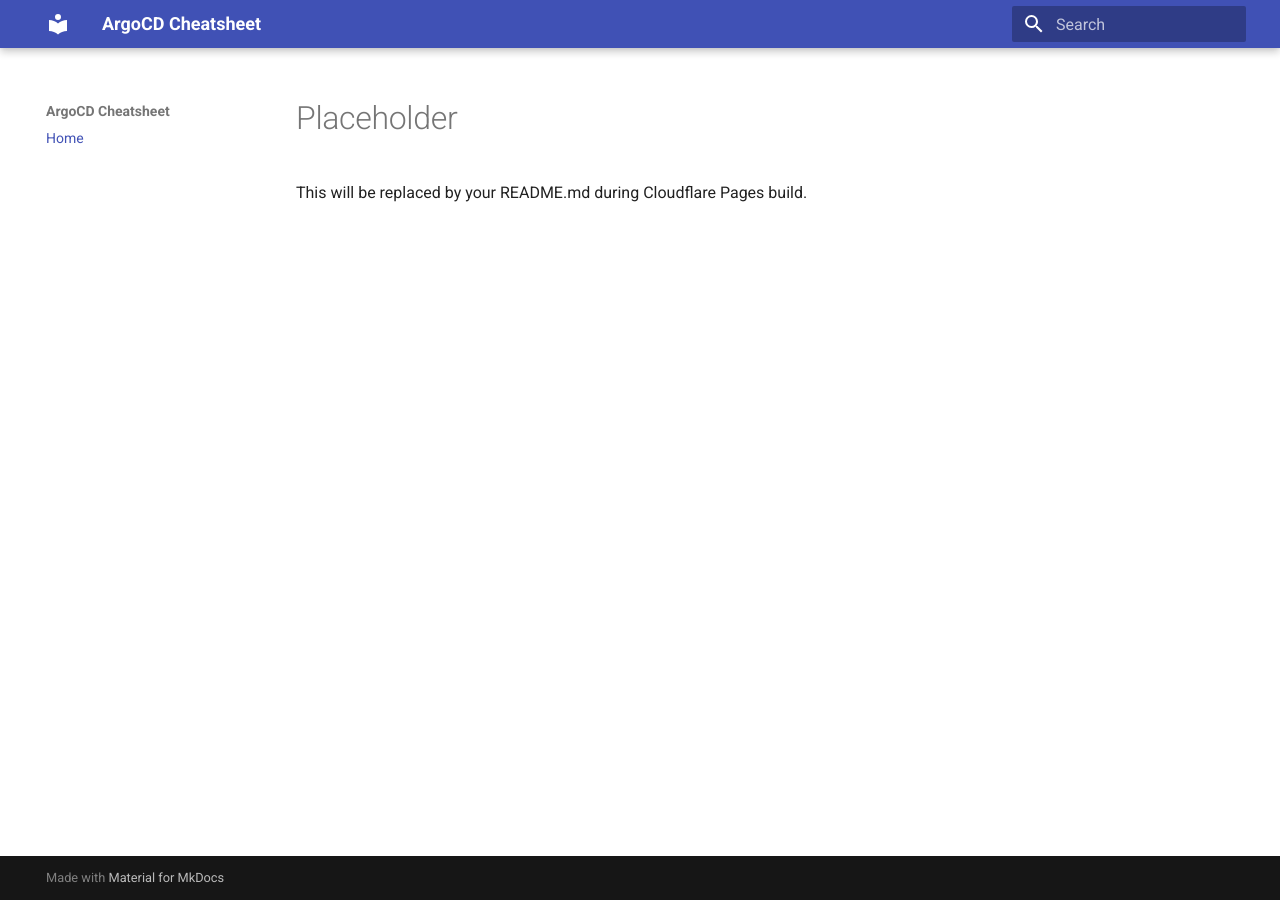
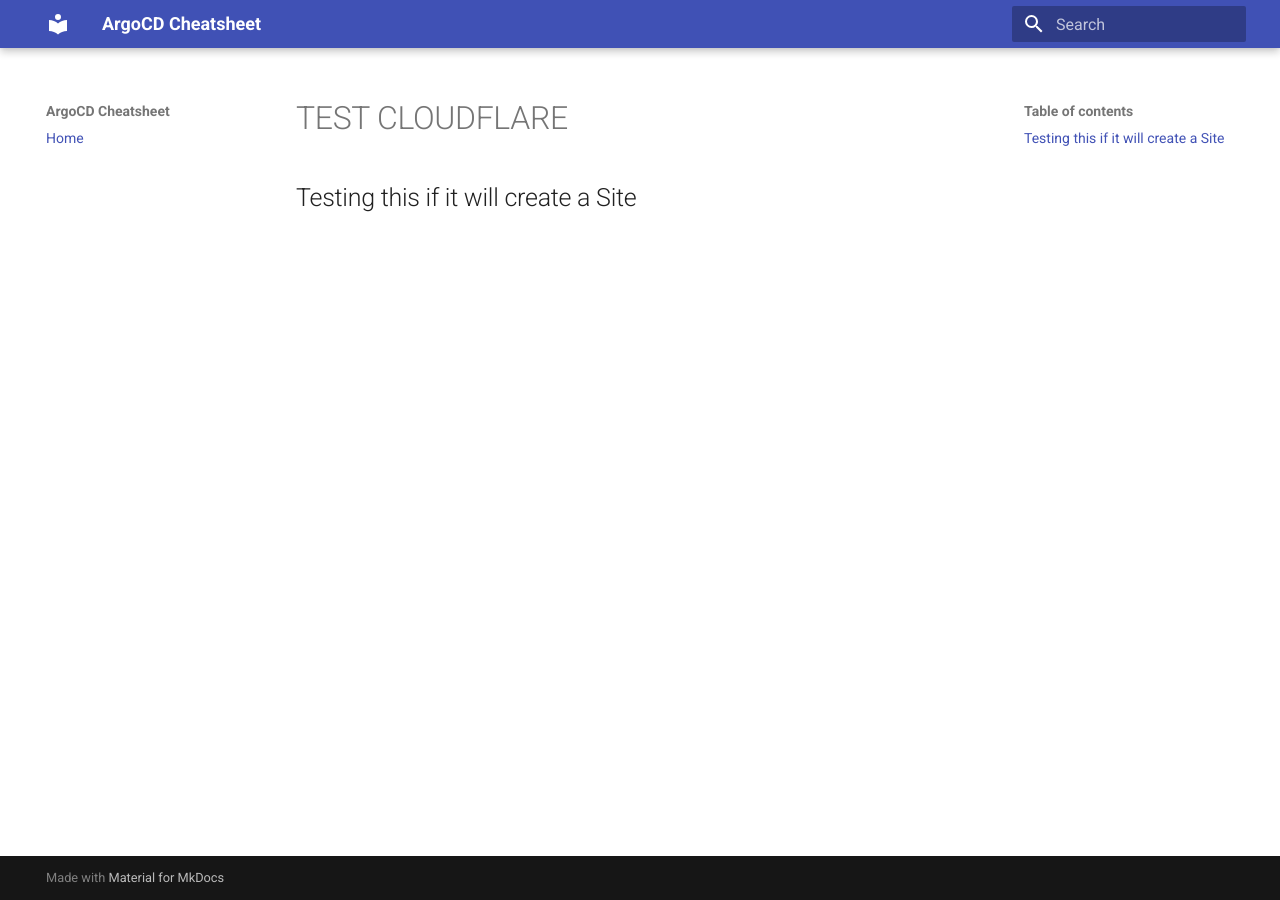
Before and after one commit to truedevopsmk-lab/mkdocs_site_bundle, an MkDocs documentation site: the page built from docs/index.md, in a window 1280 px wide. Built offline with MkDocs 1.6.1 and Material for MkDocs 9.7.7, drawn with Linux system fonts in a browser that asks for light colours.

```diff
--- a/docs/index.md
+++ b/docs/index.md
@@ -1,2 +1,3 @@
-# Placeholder
-This will be replaced by your README.md during Cloudflare Pages build.
+# TEST CLOUDFLARE
+
+## Testing this if it will create a Site
```
Also changed, not shown: README.md (deleted, +0 -3 lines).
